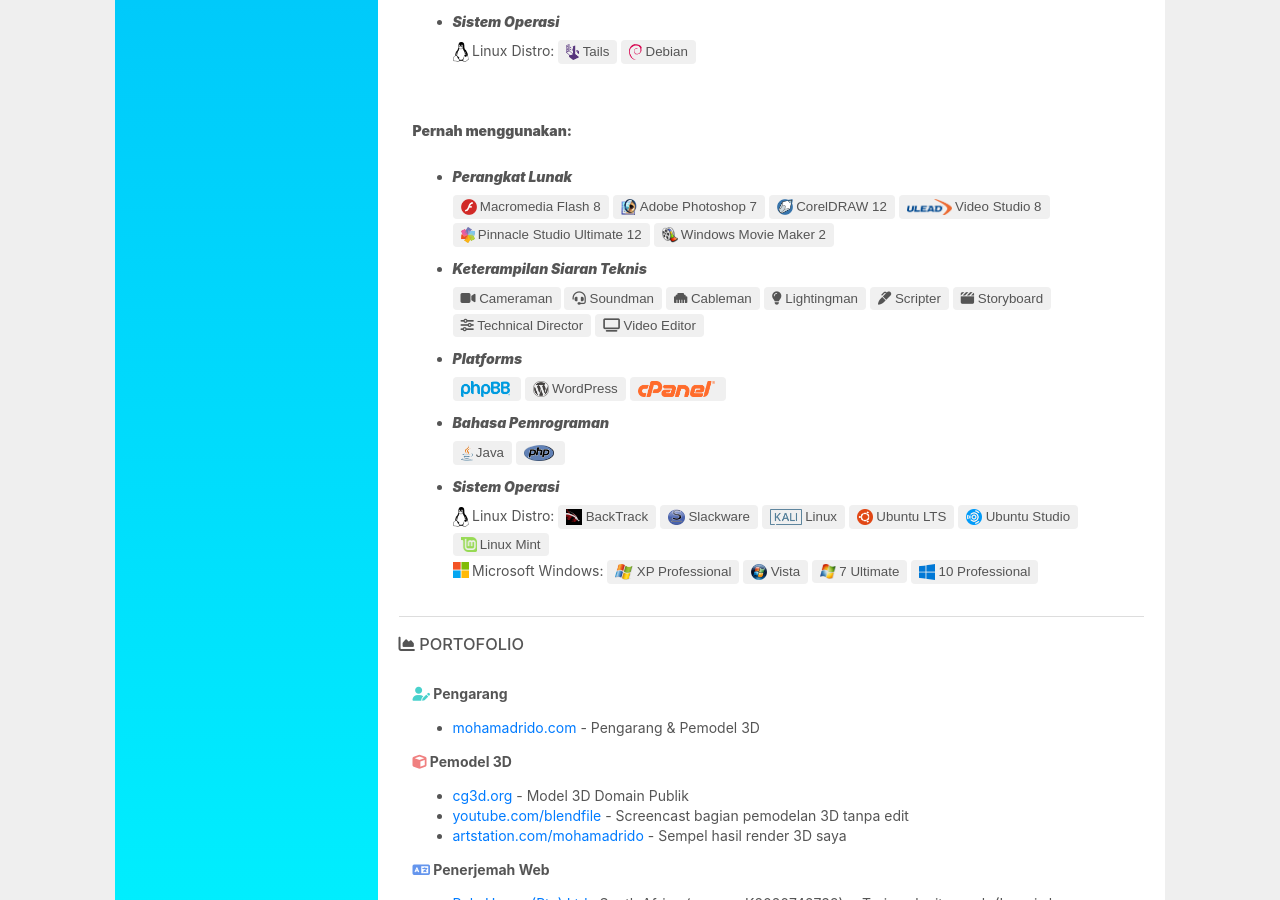
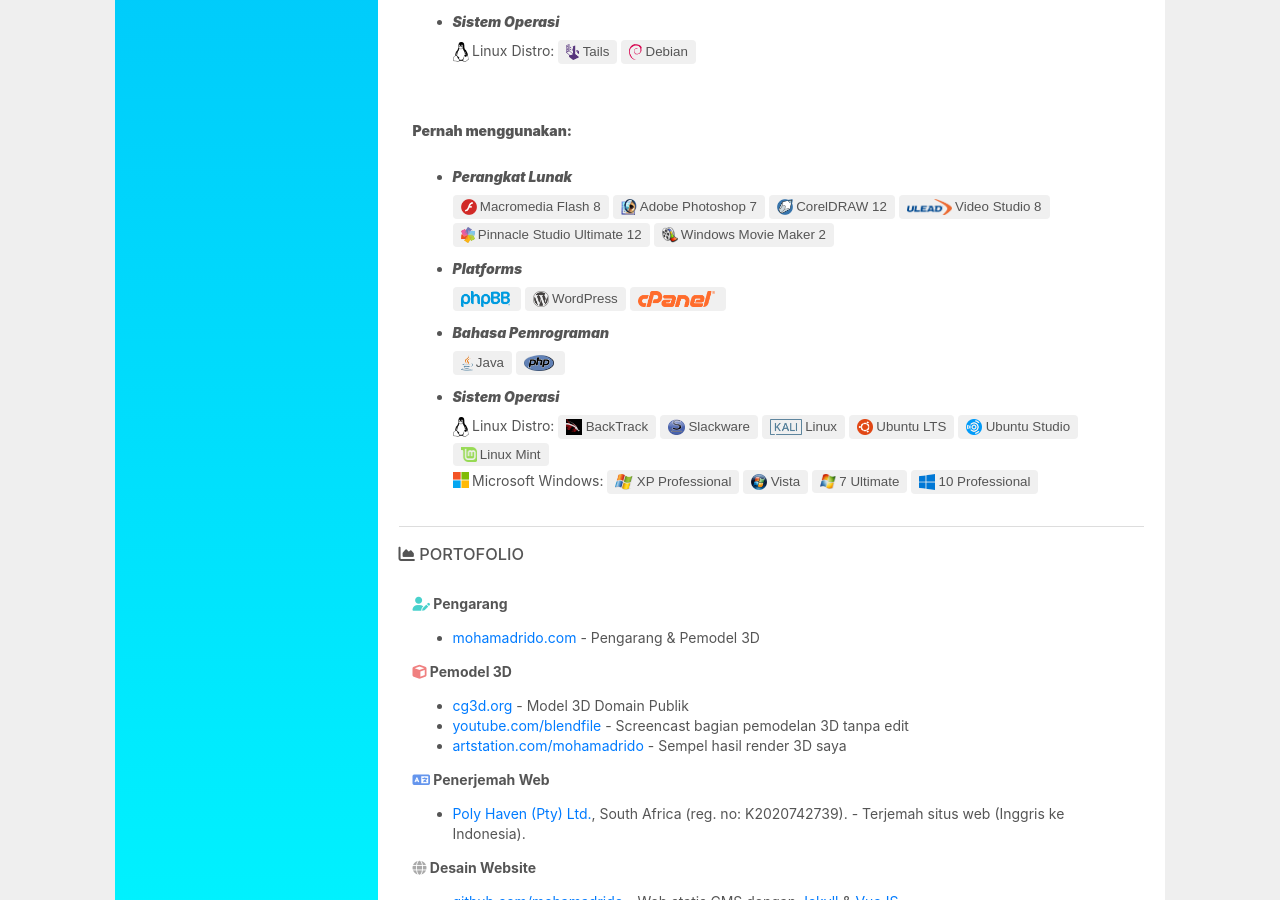
Before and after one commit to j5sacolasembalagens-pixel/xkhujztrbowverbtqv9mmmgnutuqjjakzdfafbwww, a Jekyll site: the page built from id.html, in a window 1280 px wide and 900 px high, scrolled down 2009 px. Built offline with Jekyll 4.4.1, drawn with Linux system fonts in a browser that asks for light colours; nearby versions of some CDN libraries.

Commit message:
Update id.html

```diff
--- a/id.html
+++ b/id.html
@@ -163,8 +163,8 @@
     <ul>
     <li class="li"><i>Perangkat Lunak</i></li>
       <button class="link" onclick=mf8_link();><a title='Macromedia Flash 8' onclick="location.href='' target="_blank"><img src="/fl8.png" class="icon">Macromedia Flash 8</a></button> <button class="link" onclick=ap7_link();><a title='Adobe Photoshop 7' onclick="location.href='' target="_blank"><img src="/ps7.png" class="icon">Adobe Photoshop 7</a></button> <button class="link" onclick=cd12_link();><a title='CorelDRAW 12' onclick="location.href='' target="_blank"><img src="/cd12.png" class="icon">CorelDRAW 12</a></button> <button class="link" onclick=uvs8_link();><a title='Video Studio 8' onclick="location.href='' target="_blank"><img src="/ulead8.png" style="width: 45px;height:16px;vertical-align:text-top;margin-right:.25em;">Video Studio 8</a></button> <button class="link" onclick=psu12_link();><a title='Pinnacle Studio Ultimate 12' onclick="location.href='' target="_blank"><img src="/pinnacle12.png" style="width: 14px;height:16px;vertical-align:text-top;margin-right:.25em;">Pinnacle Studio Ultimate 12</a></button> <button class="link" onclick=wmm2_link();><a title='Windows Movie Maker 2' onclick="location.href='' target="_blank"><img src="/maker.png" class="icon">Windows Movie Maker 2</a></button>
-    <li class="li"><i>Keterampilan Siaran Teknis</i></li>
-      <button class="link" onclick=camera_link();><a title='Cameraman' onclick="location.href='' target="_blank"><i class="fa-solid fa-video"></i> Cameraman</a></button> <button class="link" onclick=sound_link();><a title='Soundman' onclick="location.href='' target="_blank"><i class="fa-solid fa-headset"></i> Soundman</a></button> <button class="link" onclick=cable_link();><a title='Cableman' onclick="location.href='' target="_blank"><i class="fa-solid fa-ethernet"></i> Cableman</a></button> <button class="link" onclick=light_link();><a title='Lightingman' onclick="location.href='' target="_blank"><i class="fa-solid fa-lightbulb"></i> Lightingman</a></button> <button class="link" onclick=script_link();><a title='Scripter' onclick="location.href='' target="_blank"><i class="fa-solid fa-marker"></i> Scripter</a></button> <button class="link" onclick=story_link();><a title='Storyboard' onclick="location.href='' target="_blank"><i class="fa-solid fa-clapperboard"></i> Storyboard</a></button> <button class="link" onclick=td_link();><a title='Technical Director' onclick="location.href='' target="_blank"><i class="fa-solid fa-sliders"></i> Technical Director</a></button> <button class="link" onclick=ve_link();><a title='Video Editor' onclick="location.href='' target="_blank"><i class="fa-solid fa-tv"></i> Video Editor</a></button>
+    <!--li class="li"><i>Keterampilan Siaran Teknis</i></li>
+      <button class="link" onclick=camera_link();><a title='Cameraman' onclick="location.href='' target="_blank"><i class="fa-solid fa-video"></i> Cameraman</a></button> <button class="link" onclick=sound_link();><a title='Soundman' onclick="location.href='' target="_blank"><i class="fa-solid fa-headset"></i> Soundman</a></button> <button class="link" onclick=cable_link();><a title='Cableman' onclick="location.href='' target="_blank"><i class="fa-solid fa-ethernet"></i> Cableman</a></button> <button class="link" onclick=light_link();><a title='Lightingman' onclick="location.href='' target="_blank"><i class="fa-solid fa-lightbulb"></i> Lightingman</a></button> <button class="link" onclick=script_link();><a title='Scripter' onclick="location.href='' target="_blank"><i class="fa-solid fa-marker"></i> Scripter</a></button> <button class="link" onclick=story_link();><a title='Storyboard' onclick="location.href='' target="_blank"><i class="fa-solid fa-clapperboard"></i> Storyboard</a></button> <button class="link" onclick=td_link();><a title='Technical Director' onclick="location.href='' target="_blank"><i class="fa-solid fa-sliders"></i> Technical Director</a></button> <button class="link" onclick=ve_link();><a title='Video Editor' onclick="location.href='' target="_blank"><i class="fa-solid fa-tv"></i> Video Editor</a></button-->
     <li class="li"><i>Platforms</i></li>
       <button class="link" onclick=phpbb_link();><a title='phpBB' onclick="location.href='' target="_blank"><img src="/phpbb.png" style="width: 49px;height:16px;vertical-align:text-top;margin-right:.25em;"></a></button> <button class="link" onclick=wordpress_link();><a title='WordPress' onclick="location.href='' target="_blank"><img src="/wp.png" class="icon">WordPress</a></button> <button class="link" onclick=cpanel_link();><a title='cPanel' onclick="location.href='' target="_blank"><img src="/cpanel.png" style="width: 77px;height:16px;vertical-align:text-top;margin-right:.25em;"></a></button>
     <li class="li"><i>Bahasa Pemrograman</i></li>
```
